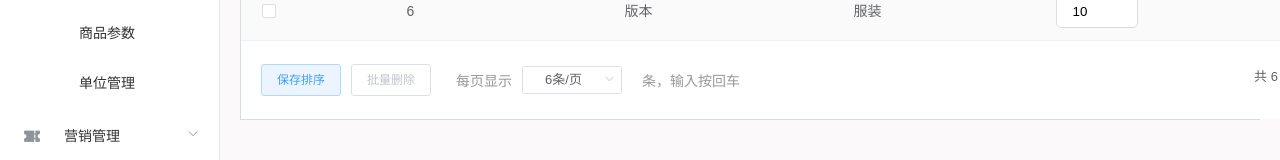
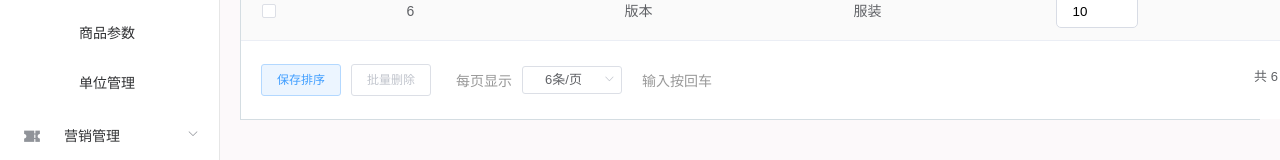
Before and after one commit to bo-ddd/union-b, a Vue app: page /commodity/specification in a window 1280 px wide. Shown: the part 580-740 px from the top of the page. Built offline with nearby package versions, Linux system fonts and the light colour scheme.

Commit message:
修改商品规格页面

```diff
--- a/src/views/commodity/Specification.vue
+++ b/src/views/commodity/Specification.vue
@@ -74,7 +74,7 @@
               layout="sizes"
             >
             </el-pagination>
-            <div>条，输入按回车</div>
+            <div>输入按回车</div>
           </div>
           <div class="block2">
             <el-pagination
```
